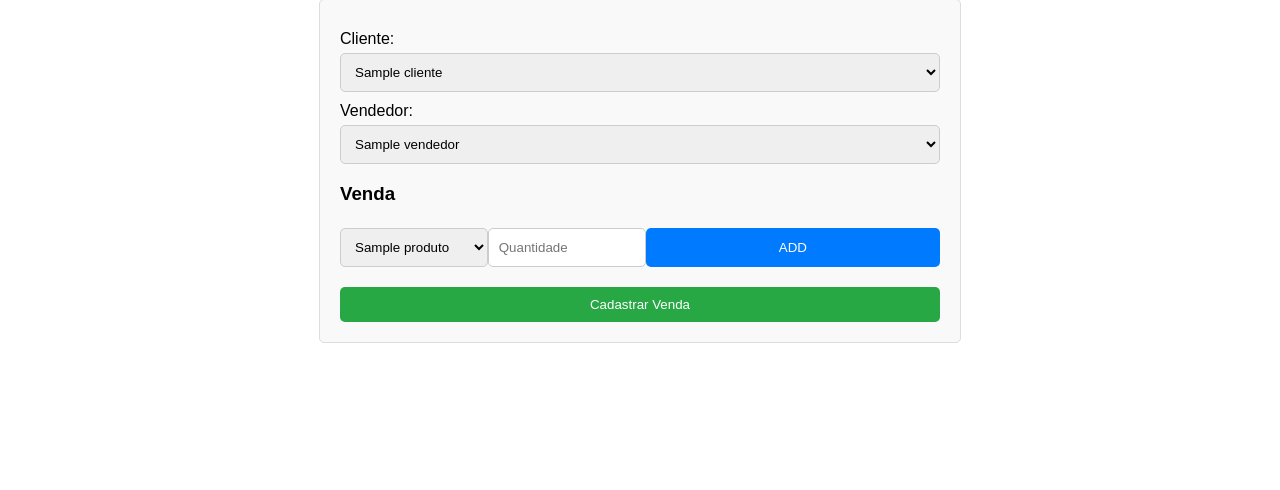
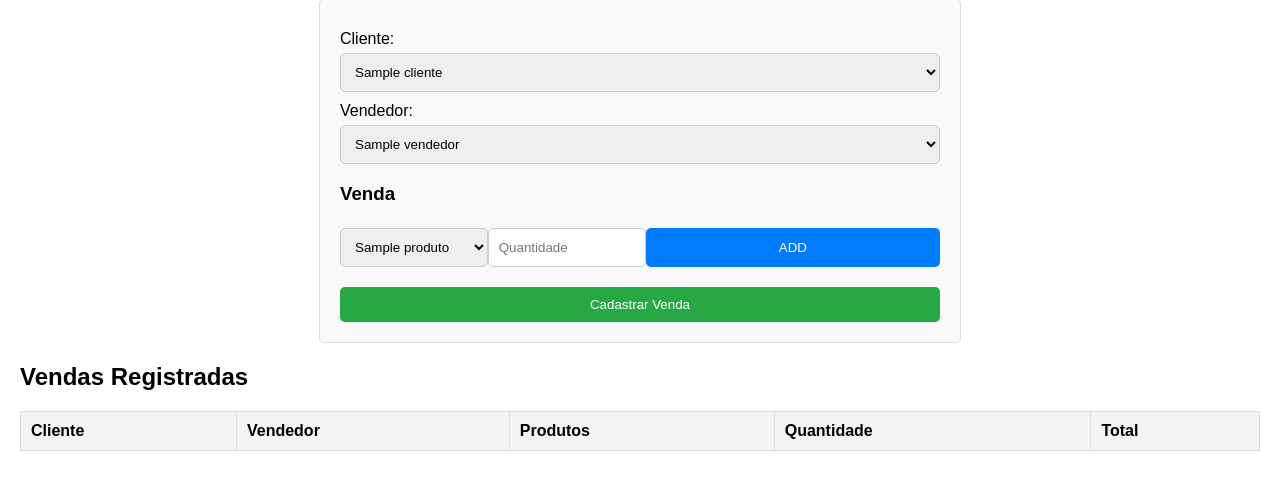
Before and after one commit to zexmaria/salestracker, a Django app: page /cadastrar_venda/ in a window 1280 px wide. Shown: the part 81-571 px from the top of the page. Run offline with Django 5.2, Linux system fonts and the light colour scheme; tables that the repository leaves empty hold one stand-in row (values such as "Sample post"); lists and menus that the app fills with data are empty.

Commit message:
Adiciona utilizção de API para mostrar relatório de vendas e atualiza o README

```diff
--- a/sales_tracker/core/templates/core/cadastrar_venda.html
+++ b/sales_tracker/core/templates/core/cadastrar_venda.html
@@ -55,6 +55,19 @@
         .submit-btn:hover {
             background-color: #218838;
         }
+        table {
+            width: 100%;
+            margin-top: 20px;
+            border-collapse: collapse;
+        }
+        th, td {
+            padding: 10px;
+            text-align: left;
+            border: 1px solid #ddd;
+        }
+        th {
+            background-color: #f4f4f4;
+        }
     </style>
 </head>
 <body>
@@ -81,6 +94,23 @@
         </div>
         <button type="submit" class="submit-btn">Cadastrar Venda</button>
     </form>
+
+    <!-- Tabela para exibir dados da API -->
+    <h2>Vendas Registradas</h2>
+    <table id="vendas-table">
+        <thead>
+            <tr>
+                <th>Cliente</th>
+                <th>Vendedor</th>
+                <th>Produtos</th>
+                <th>Quantidade</th>
+                <th>Total</th>
+            </tr>
+        </thead>
+        <tbody>
+            <!-- Dados serão inseridos aqui via JavaScript -->
+        </tbody>
+    </table>
 
     <!-- Opções de produtos escondidas para duplicar campos -->
     <div id="produtos-options" style="display: none;">
@@ -130,9 +160,39 @@
             addNovoProduto();
         }
 
+        // Função para buscar vendas da API
+        async function carregarVendas() {
+            try {
+                const response = await fetch('/api/vendas/'); // Substitua pelo endpoint real da API
+                if (!response.ok) {
+                    throw new Error('Erro ao buscar dados da API.');
+                }
+                const vendas = await response.json();
+
+                const tabela = document.querySelector('#vendas-table tbody');
+                tabela.innerHTML = ''; // Limpar a tabela antes de adicionar novos dados
+
+                vendas.forEach(venda => {
+                    const row = document.createElement('tr');
+                    row.innerHTML = `
+                        <td>${venda.cliente_nome}</td>
+                        <td>${venda.vendedor_nome}</td>
+                        <td>${venda.produtos.map(p => `${p.produto_nome} (${p.quantidade})`).join(', ')}</td>
+                        <td>${venda.produtos.reduce((acc, p) => acc + p.quantidade, 0)}</td>
+                        <td>R$ ${parseFloat(venda.valor_total).toFixed(2)}</td>
+                    `;
+                    tabela.appendChild(row);
+                });
+            } catch (error) {
+                console.error(error);
+                alert('Erro ao carregar vendas. Tente novamente mais tarde.');
+            }
+        }
+
         // Inicializar a página com apenas um campo de produto
         document.addEventListener('DOMContentLoaded', () => {
             addNovoProduto();
+            carregarVendas(); // Carregar vendas ao abrir a página
         });
     </script>
 </body>
```
